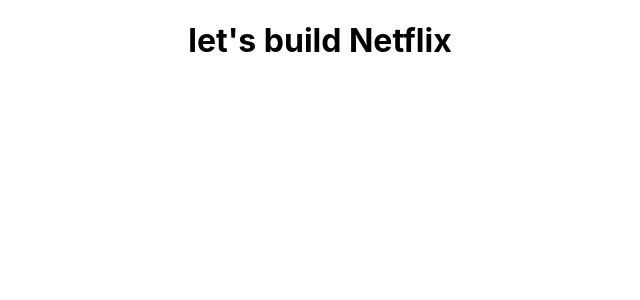
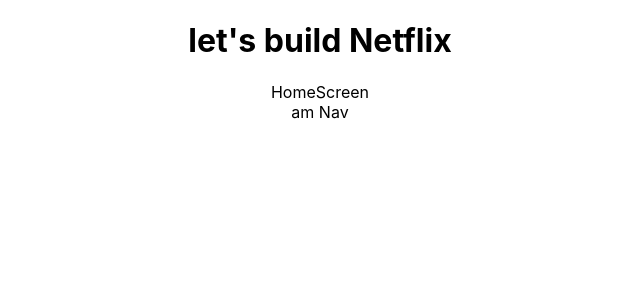
Before and after one commit to sarifmanung/netflix-cloneo-sarif, a React (Create React App) app: page / in a window 1280 px wide. Shown: the top 300 px of the page, without its empty margins (320-960 px from the left). Built offline with nearby package versions, Linux system fonts and the light colour scheme.

Commit message:
add component ^_^

```diff
--- a/src/App.js
+++ b/src/App.js
@@ -1,10 +1,11 @@
 import React from "react";
 import "./App.css";
-
+import HomeScreen from "./component/HomeScreen";
 function App() {
   return (
     <div className="App">
       <h1>let's build Netflix</h1>
+      <HomeScreen />
     </div>
   );
 }
--- /dev/null
+++ b/src/component/HomeScreen.js
@@ -0,0 +1,15 @@
+import React from "react";
+import Nav from "./Nav";
+
+function HomeScreen() {
+  return (
+    <div className="HomeScreen">
+      HomeScreen
+      <Nav />
+      {/* Banner */}
+      {/* Row */}
+    </div>
+  );
+}
+
+export default HomeScreen;
--- /dev/null
+++ b/src/component/Nav.js
@@ -0,0 +1,11 @@
+import React from 'react'
+
+function Nav() {
+    return (
+        <div className='nav'>
+            am Nav
+        </div>
+    )
+}
+
+export default Nav
```
Also changed, not shown: src/component/HomeScreen.css (added), src/component/nav.css (added).
